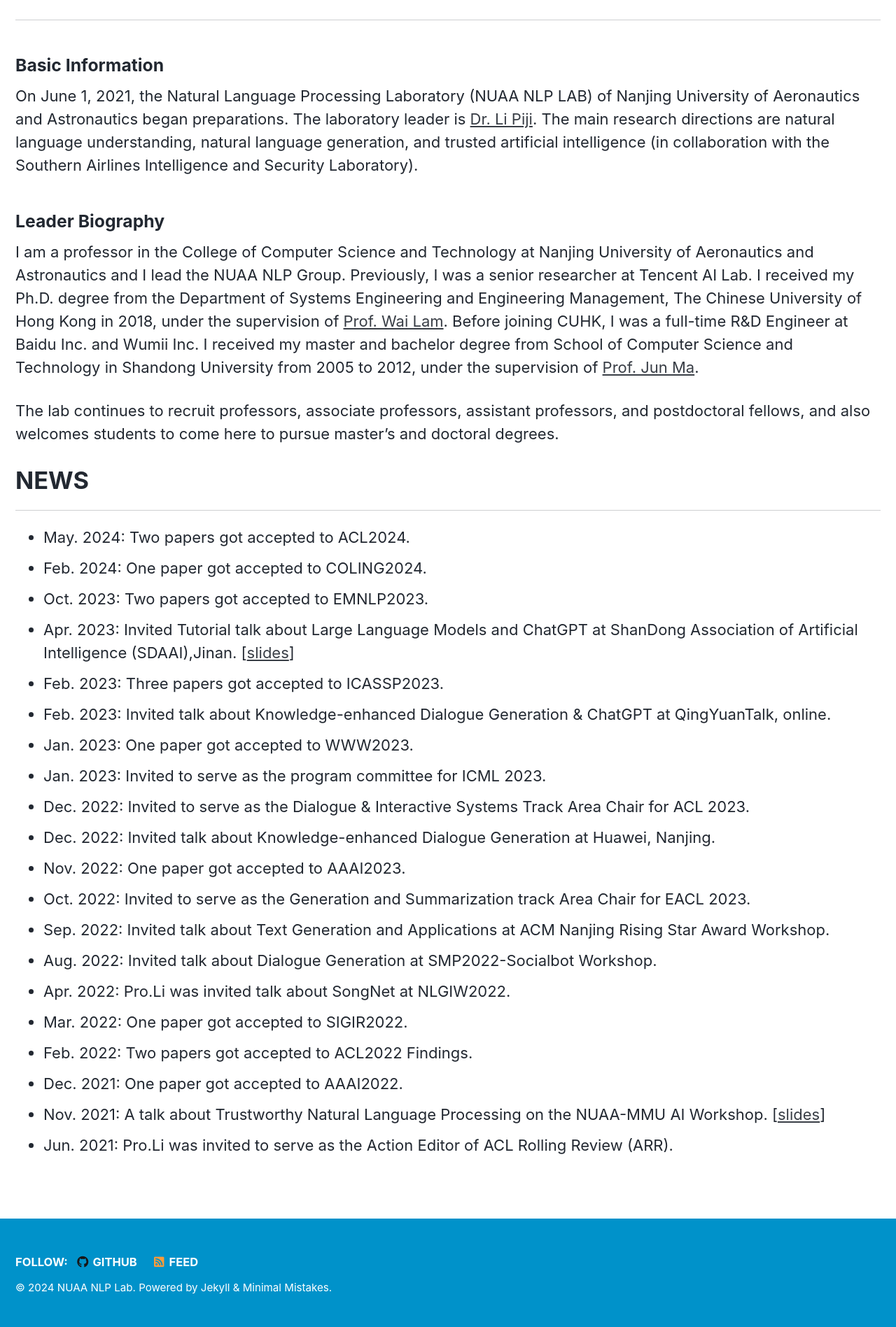
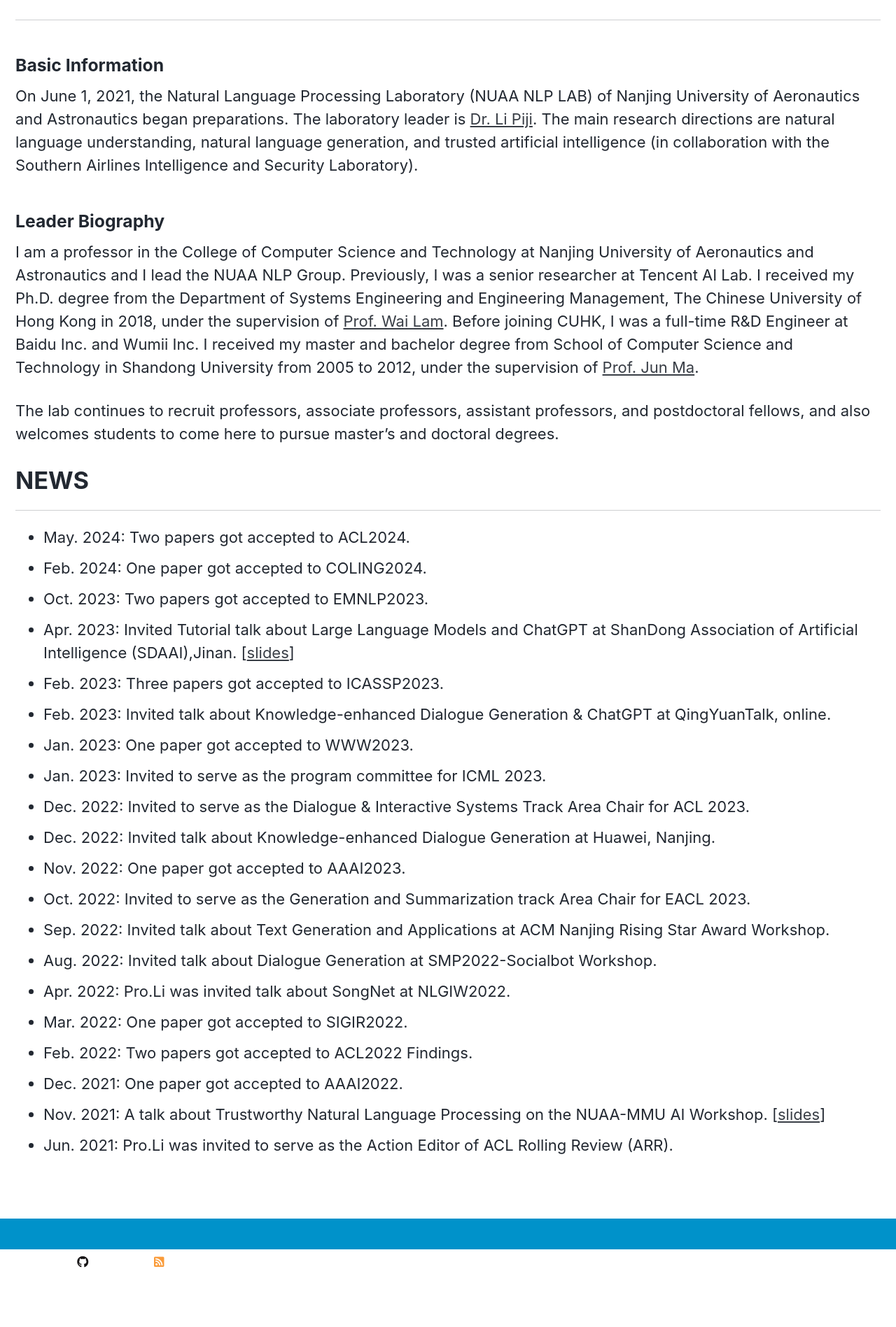
Before and after one commit to nuaa-nlp/nuaa-nlp.github.io, a Jekyll site: the page built from index.md, in a window 1280 px wide. Shown: the part 925-2822 px from the top of the page at 70% size. Built offline with Jekyll 4.4.1, drawn with Linux system fonts in a browser that asks for light colours; cached includes are drawn as plain includes; comment, search, counter and statistics services are not loaded; a style sheet for code colours, icons or effects is not loaded.

Commit message:
update color

```diff
--- a/_layouts/splash.html
+++ b/_layouts/splash.html
@@ -10,7 +10,10 @@ layout: default
 
 <style>
   body {
-    background-color: #ffffff; /* 你选择的颜色 */
+    background-color: #ffffff; /* 覆盖背景颜色 */
+  }
+  header, footer, main, section, article, aside, nav {
+      background-color: #ffffff; /* 继承 body 的背景颜色 */
   }
 </style>
 
```
